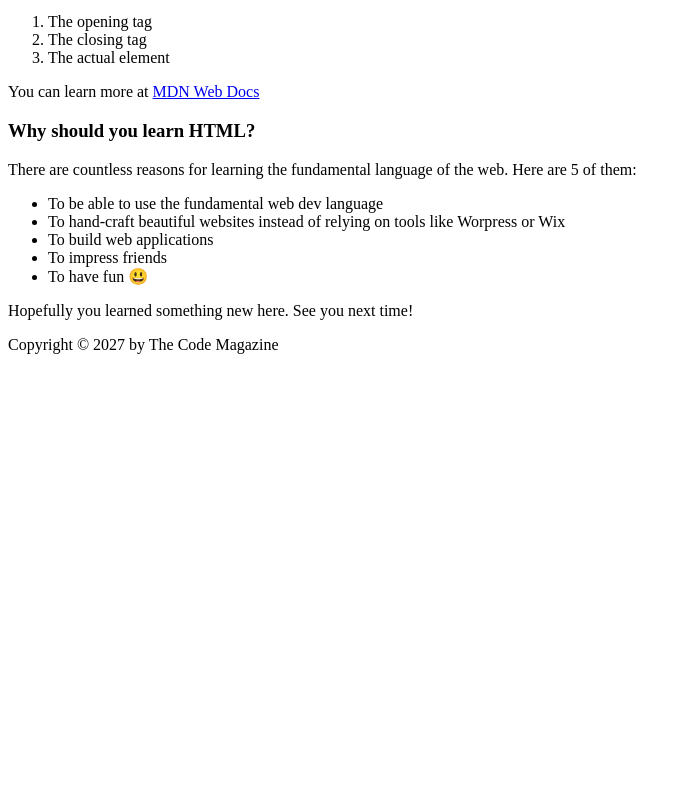
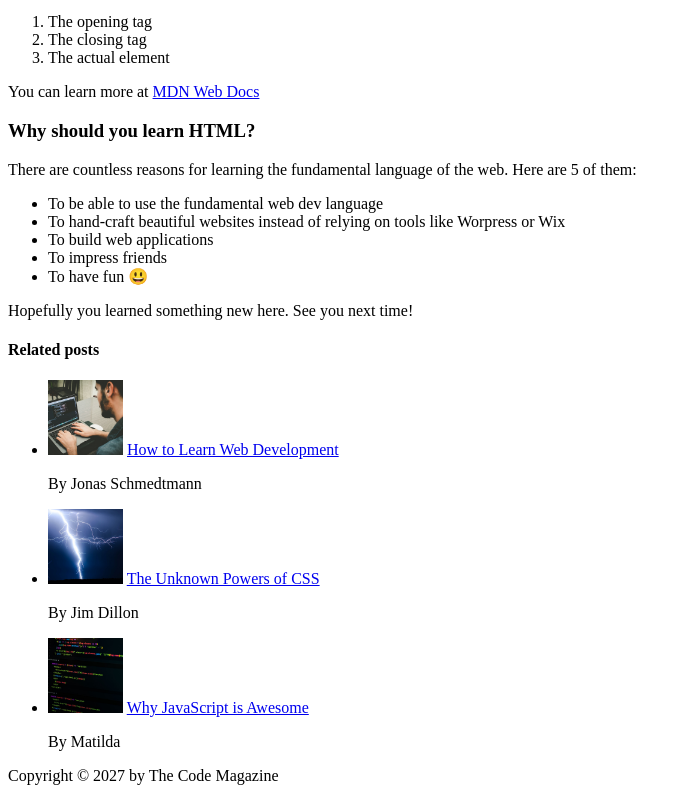
Before and after one commit to TeghveerK/HTML-Fundamentals, a plain HTML site: page index.html in a window 1280 px wide. Shown: the part 690-1483 px from the top of the page, without its empty margins (0-691 px from the left). Before the commit the page ends 1052 px from the top, so only its background shows below. Drawn offline with Linux system fonts and the light colour scheme.

Commit message:
New Folder and Images/7th Commit

```diff
--- a/index.html
+++ b/index.html
@@ -30,8 +30,8 @@
       <header>
         <h2>The Basic Language of the Web: HTML</h2>
         <img
-          src="laura-jones.jpg"
-          alt="Heashot of Laura Jones"
+          src="img/laura-jones.jpg"
+          alt="Headshot of Laura Jones"
           width="50"
           height="50"
         />
@@ -39,7 +39,7 @@
         <p>Posted by <strong>Laura Jones</strong> on Monday, June 21st 2027</p>
 
         <img
-          src="post-img.jpg"
+          src="img/post-img.jpg"
           alt="HTML code on a screen"
           width="500"
           height="200"
@@ -107,6 +107,38 @@
       <p>Hopefully you learned something new here. See you next time!</p>
     </article>
 
+    <aside>
+      <h4>Related posts</h4>
+
+      <ul>
+        <li>
+          <img
+            src="img/related-1.jpg"
+            alt="Person on Computer"
+            height="75"
+            width="75"
+          />
+          <a href="#">How to Learn Web Development</a>
+          <p>By Jonas Schmedtmann</p>
+        </li>
+        <li>
+          <img src="img/related-2.jpg" alt="Lightning" height="75" width="75" />
+          <a href="#">The Unknown Powers of CSS</a>
+          <p>By Jim Dillon</p>
+        </li>
+        <li>
+          <img
+            src="img/related-3.jpg"
+            alt="HTML code on a screen"
+            height="75"
+            width="75"
+          />
+          <a href="#">Why JavaScript is Awesome</a>
+          <p>By Matilda</p>
+        </li>
+      </ul>
+    </aside>
+
     <footer>Copyright &copy; 2027 by The Code Magazine</footer>
   </body>
 </html>
```
Also changed, not shown: img/challenges.jpg (renamed from challenges.jpg), img/laura-jones.jpg (renamed from laura-jones.jpg), img/post-img.jpg (renamed from post-img.jpg), img/related-1.jpg (renamed from related-1.jpg), img/related-2.jpg (renamed from related-2.jpg), img/related-3.jpg (renamed from related-3.jpg).
